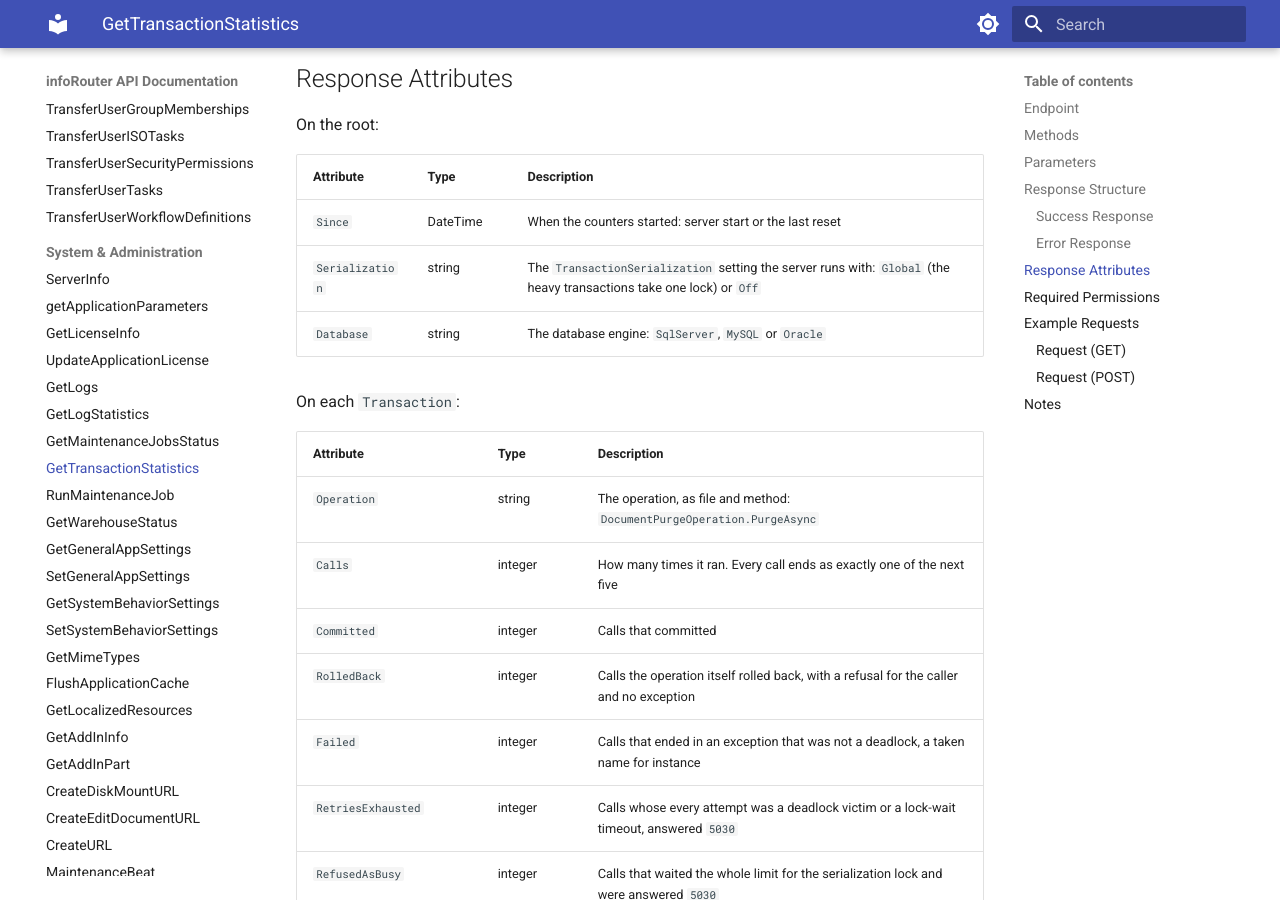
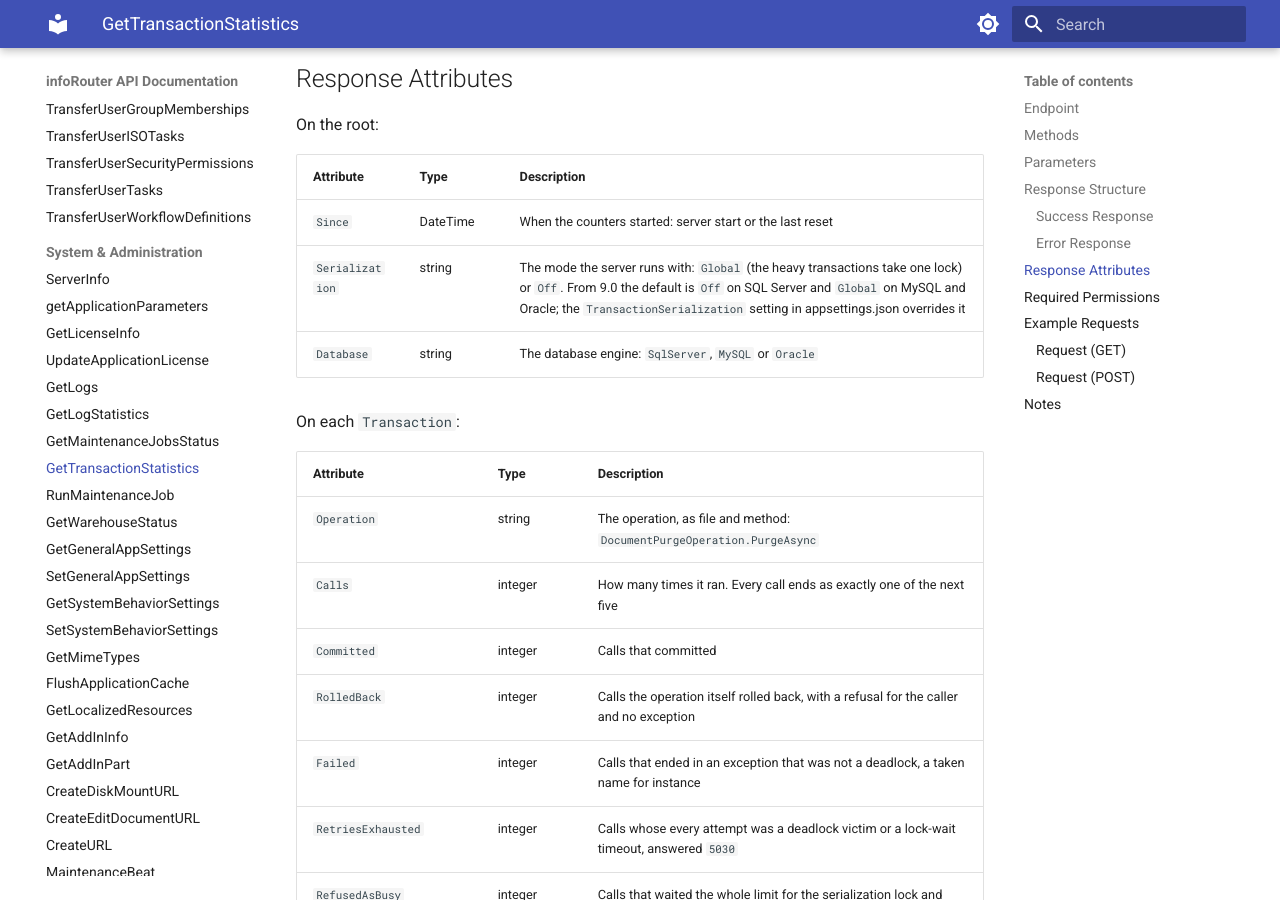
Before and after one commit to inforouter/apidocs, an MkDocs documentation site: the page built from docs/GetTransactionStatistics.md, in a window 1280 px wide and 900 px high, scrolled down 1292 px. Built offline with MkDocs 1.6.1 and Material for MkDocs 9.7.7, drawn with Linux system fonts in a browser that asks for light colours.

Commit message:
GetTransactionStatistics: the serialization mode's default is per engine from 9.0
Co-Authored-By: Claude Fable 5.1 <noreply@anthropic.com>

```diff
--- a/docs/GetTransactionStatistics.md
+++ b/docs/GetTransactionStatistics.md
@@ -46,7 +46,7 @@ On the root:
 | Attribute | Type | Description |
 |-----------|------|-------------|
 | `Since` | DateTime | When the counters started: server start or the last reset |
-| `Serialization` | string | The `TransactionSerialization` setting the server runs with: `Global` (the heavy transactions take one lock) or `Off` |
+| `Serialization` | string | The mode the server runs with: `Global` (the heavy transactions take one lock) or `Off`. From 9.0 the default is `Off` on SQL Server and `Global` on MySQL and Oracle; the `TransactionSerialization` setting in appsettings.json overrides it |
 | `Database` | string | The database engine: `SqlServer`, `MySQL` or `Oracle` |
 
 On each `Transaction`:
```
